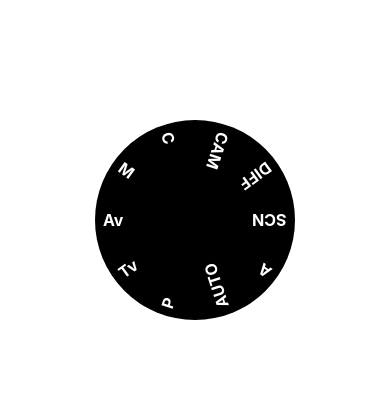
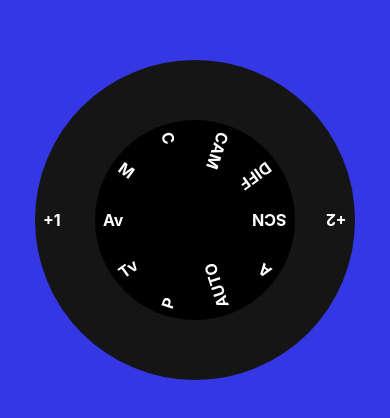
Before and after one commit to chousemath/CanonMark3G7X, a React Native app: screen / in a window 390 px wide. Shown: the part 202-620 px from the top of the page. Built offline with nearby package versions, Linux system fonts and the light colour scheme.

Commit message:
Quick save

```diff
--- a/App.js
+++ b/App.js
@@ -10,6 +10,7 @@ import {
 
 export default function App() {
     const rotation1 = new Animated.Value(0);
+    const color1 = new Animated.Value(0);
     const animationDefaults = {
         duration: 90,
         useNativeDriver: true,
@@ -18,16 +19,34 @@ export default function App() {
     let responder1Timeout;
     const between = (x, min, max) => x >= min && x <= max;
     const animateRotation1 = (valueAdd) => {
-        rotation1Value += valueAdd
-        Animated.timing(rotation1, { toValue: rotation1Value, ...animationDefaults }).start();
+        rotation1Value += valueAdd;
+        Animated.timing(rotation1, {
+            toValue: rotation1Value,
+            ...animationDefaults,
+        }).start();
+    };
+    const randomChannel = () => Math.round(255 * Math.random());
+    const interpolateColor = color1.interpolate({
+        inputRange: [0, 360],
+        outputRange: [
+            `rgb(${randomChannel()}, ${randomChannel()}, ${randomChannel()})`,
+            `rgb(${randomChannel()}, ${randomChannel()}, ${randomChannel()})`,
+        ],
+    });
+    const animateColor1 = () => {
+        Animated.timing(color1, {
+            toValue: Math.round(Math.random() * 360),
+            duration: 500,
+            useNativeDriver: false,
+        }).start();
     };
     let pause = false;
     const panResponder1 = PanResponder.create({
         onStartShouldSetPanResponder: (evt, gestureState) => true,
         onPanResponderGrant: async (evt, gestureState) => {
-            const {locationX, locationY} = evt.nativeEvent;
+            const { locationX, locationY } = evt.nativeEvent;
             console.log('locationX:', locationX, ', locationY:', locationY);
-            const {pageX, pageY} = evt.nativeEvent;
+            const { pageX, pageY } = evt.nativeEvent;
             console.log('pageX:', pageX, ', pageY:', pageY);
         },
         onPanResponderMove: (evt, gestureState) => {
@@ -37,13 +56,15 @@ export default function App() {
             const changeX = Math.floor(-dx);
             if (changeY > 90 || changeY < -90) {
                 animateRotation1(Math.sign(changeY) * 36);
+                animateColor1();
                 pause = true;
-                return setTimeout(() => pause = false, 300);
+                return setTimeout(() => (pause = false), 300);
             }
             if (changeX > 90 || changeX < -90) {
                 animateRotation1(Math.sign(changeX) * -36);
+                animateColor1();
                 pause = true;
-                return setTimeout(() => pause = false, 300);
+                return setTimeout(() => (pause = false), 300);
             }
         },
         onMoveShouldSetPanResponder: (evt, gestureState) => {
@@ -54,7 +75,11 @@ export default function App() {
 
     const rotateTo1 = (degree) => {
         rotation1Value = degree;
-        Animated.timing(rotation1, { toValue: rotation1Value, ...animationDefaults }).start();
+        Animated.timing(rotation1, {
+            toValue: rotation1Value,
+            duration: 400,
+            useNativeDriver: true,
+        }).start();
     };
 
     const interpolateRotation = rotation1.interpolate({
@@ -64,10 +89,17 @@ export default function App() {
         outputRange: ['-360deg', '360deg'],
     });
 
+    const calcDeg = (interval) => `${36 * interval}deg`;
+    const calcTransform = (interval) => ({
+        transform: [{ rotate: calcDeg(interval) }],
+    });
+
     const animatedRotation1 = { transform: [{ rotate: interpolateRotation }] };
+    const animatedColor1 = { backgroundColor: interpolateColor };
 
     return (
-        <View style={styles.container}>
+        <Animated.View style={[styles.container, animatedColor1]}>
+            <Animated.View style={[styles.blackCircle2]}>
                 <Animated.View
                     onLayout={({ nativeEvent }) => {
                         console.log('hi there');
@@ -75,78 +107,139 @@ export default function App() {
                     }}
                     style={[styles.blackCircle1, animatedRotation1]}
                     {...panResponder1.panHandlers}>
-                <View
-                    style={[
-                        styles.setting1,
-                        { transform: [{ rotate: `${36 * 0}deg` }] },
-                    ]}>
-                    <TouchableOpacity onPress={() => rotateTo1(36 * 0)} style={styles.setting1Left}>
+                    <View style={[styles.setting1, calcTransform(0)]}>
+                        <TouchableOpacity
+                            onPress={() => {
+                                const val = 36 * 0;
+                                rotateTo1(val);
+                                animateColor1();
+                            }}
+                            style={styles.setting1Left}>
                             <Text style={styles.buttonText}>Av</Text>
                         </TouchableOpacity>
-                    <TouchableOpacity style={styles.setting1Right}>
+                        <TouchableOpacity
+                            onPress={() => {
+                                const val = 36 * 5;
+                                rotateTo1(val);
+                                animateColor1();
+                            }}
+                            style={styles.setting1Right}>
                             <Text style={[styles.buttonText, styles.rotateText]}>
                                 SCN
                             </Text>
                         </TouchableOpacity>
                     </View>
-                <View
-                    style={[
-                        styles.setting1,
-                        { transform: [{ rotate: `${36 * 1}deg` }] },
-                    ]}>
-                    <TouchableOpacity style={styles.setting1Left}>
+                    <View style={[styles.setting1, calcTransform(1)]}>
+                        <TouchableOpacity
+                            onPress={() => {
+                                const val = 36 * -1;
+                                rotateTo1(val);
+                                animateColor1();
+                            }}
+                            style={styles.setting1Left}>
                             <Text style={styles.buttonText}>M</Text>
                         </TouchableOpacity>
-                    <TouchableOpacity style={styles.setting1Right}>
+                        <TouchableOpacity
+                            onPress={() => {
+                                const val = 36 * -6;
+                                rotateTo1(val);
+                                animateColor1();
+                            }}
+                            style={styles.setting1Right}>
                             <Text style={[styles.buttonText, styles.rotateText]}>
                                 A
                             </Text>
                         </TouchableOpacity>
                     </View>
-                <View
-                    style={[
-                        styles.setting1,
-                        { transform: [{ rotate: `${36 * 2}deg` }] },
-                    ]}>
-                    <TouchableOpacity style={styles.setting1Left}>
+                    <View style={[styles.setting1, calcTransform(2)]}>
+                        <TouchableOpacity
+                            onPress={() => {
+                                const val = 36 * -2;
+                                rotateTo1(val);
+                                animateColor1();
+                            }}
+                            style={styles.setting1Left}>
                             <Text style={styles.buttonText}>C</Text>
                         </TouchableOpacity>
-                    <TouchableOpacity style={styles.setting1Right}>
+                        <TouchableOpacity
+                            onPress={() => {
+                                const val = 36 * -7;
+                                rotateTo1(val);
+                                animateColor1();
+                            }}
+                            style={styles.setting1Right}>
                             <Text style={[styles.buttonText, styles.rotateText]}>
                                 AUTO
                             </Text>
                         </TouchableOpacity>
                     </View>
-                <View
-                    style={[
-                        styles.setting1,
-                        { transform: [{ rotate: `${36 * 3}deg` }] },
-                    ]}>
-                    <TouchableOpacity style={styles.setting1Left}>
+                    <View style={[styles.setting1, calcTransform(3)]}>
+                        <TouchableOpacity
+                            onPress={() => {
+                                const val = 36 * -3;
+                                rotateTo1(val);
+                                animateColor1();
+                            }}
+                            style={styles.setting1Left}>
                             <Text style={styles.buttonText}>CAM</Text>
                         </TouchableOpacity>
-                    <TouchableOpacity style={styles.setting1Right}>
+                        <TouchableOpacity
+                            onPress={() => {
+                                const val = 36 * -8;
+                                rotateTo1(val);
+                                animateColor1();
+                            }}
+                            style={styles.setting1Right}>
                             <Text style={[styles.buttonText, styles.rotateText]}>
                                 P
                             </Text>
                         </TouchableOpacity>
                     </View>
-                <View
-                    style={[
-                        styles.setting1,
-                        { transform: [{ rotate: `${36 * 4}deg` }] },
-                    ]}>
-                    <TouchableOpacity style={styles.setting1Left}>
+                    <View style={[styles.setting1, calcTransform(4)]}>
+                        <TouchableOpacity
+                            onPress={() => {
+                                const val = 36 * -4;
+                                rotateTo1(val);
+                                animateColor1();
+                            }}
+                            style={styles.setting1Left}>
                             <Text style={styles.buttonText}>DIFF</Text>
                         </TouchableOpacity>
-                    <TouchableOpacity style={styles.setting1Right}>
+                        <TouchableOpacity
+                            onPress={() => {
+                                const val = 36 * -9;
+                                rotateTo1(val);
+                                animateColor1();
+                            }}
+                            style={styles.setting1Right}>
                             <Text style={[styles.buttonText, styles.rotateText]}>
                                 Tv
                             </Text>
                         </TouchableOpacity>
                     </View>
                 </Animated.View>
+                <View style={[styles.setting2, calcTransform(0)]}>
+                    <TouchableOpacity
+                        onPress={() => {
+                            const val = 36 * -4;
+                            // rotateTo1(val);
+                            animateColor1();
+                        }}
+                        style={styles.setting1Left}>
+                        <Text style={styles.buttonText}>+1</Text>
+                    </TouchableOpacity>
+                    <TouchableOpacity
+                        onPress={() => {
+                            const val = 36 * -9;
+                            // rotateTo1(val);
+                            animateColor1();
+                        }}
+                        style={styles.setting1Right}>
+                        <Text style={[styles.buttonText, styles.rotateText]}>+2</Text>
+                    </TouchableOpacity>
                 </View>
+            </Animated.View>
+        </Animated.View>
     );
 }
 
@@ -157,6 +250,26 @@ const styles = StyleSheet.create({
         backgroundColor: '#fff',
         alignItems: 'center',
         justifyContent: 'center',
+    },
+    blackCircle2: {
+        width: 320,
+        height: 320,
+        backgroundColor: '#151515',
+        borderRadius: 160,
+        display: 'flex',
+        justifyContent: 'center',
+        alignItems: 'center',
+        position: 'relative',
+        overflow: 'hidden',
+    },
+    setting2: {
+        position: 'absolute',
+        top: 160 - setting1Height / 2,
+        width: 320,
+        height: setting1Height,
+        backgroundColor: 'transparent',
+        display: 'flex',
+        flexDirection: 'row',
     },
     blackCircle1: {
         width: 200,
```
Lines whose indentation alone changed are shown as unchanged.
